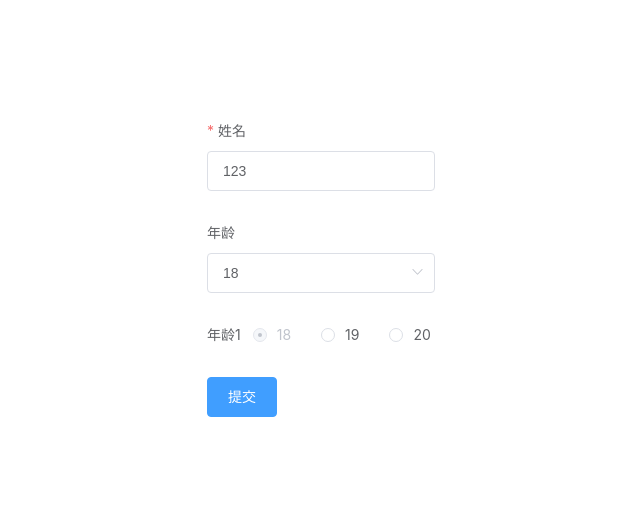
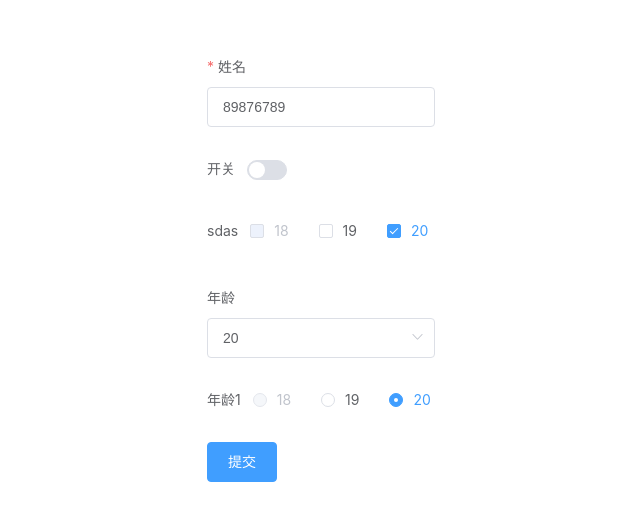
Before and after one commit to zhangwenboi/z-element-ui, a Vue app: page / in a window 1280 px wide. Shown: the part 125-646 px from the top of the page, without its empty margins (205-845 px from the left). Built offline with nearby package versions, Linux system fonts and the light colour scheme.

Commit message:
'add-checkbox'

```diff
--- a/packages/components/form-item/items/checkbox.vue
+++ b/packages/components/form-item/items/checkbox.vue
@@ -1,18 +1,101 @@
 <!-- @format -->
 
 <template>
-  <el-checkbox-group v-bind="$attrs" v-on="funcs">
-    <el-checkbox v-for="(item, index) in groupList" v-bind="$attrs" :label="item.value" :key="'item' + index">{{ item.label }}</el-checkbox>
+  <span v-if="optionsLoading">
+    <i class="el-icon-loading" style="width: inherit; height: inherit"></i>
+  </span>
+  <el-checkbox-group v-model="Value" v-else-if="multiple" ref="ref" v-bind="getProps($attrs, 'group')" v-on="$listeners">
+    <component :is="is" v-for="(option, index) of proxyOptions" v-bind="getProps(option)" :key="option.value" :label="option.value">
+      <slot name="option" :option="option" :index="index">{{ option.label }}</slot>
+    </component>
   </el-checkbox-group>
+  <component v-model="Value" v-else :is="is" ref="ref" v-bind="getProps($attrs)" v-on="$listeners">
+    <template v-slot:default>
+      <slot name="default" />
+    </template>
+  </component>
 </template>
+
 <script>
-import formMixin from './form-mixin.js';
+import optionsMinxin from './optionsMinxin';
+import { getIncludeAttrs } from '../../../utils/utils';
+
+const propsKeys = ['label', 'true-label', 'false-label', 'disabled', 'border', 'size', 'name', 'checked', 'indeterminate', 'style', 'class'];
+
+const groupPropsKyes = ['size', 'disabled', 'min', 'max', 'text-color', 'fill'];
+
 export default {
   name: 'zCheckbox',
-  components: {},
-  mixins: [formMixin],
+  inheritAttrs: false,
+  mixins: [optionsMinxin],
+  model: {
+    value: 'Value',
+    event: 'input'
+  },
+  data() {
+    return { Value: this.value };
+  },
+  props: {
+    value: {
+      type: [String, Number, Boolean, Array],
+      default: ''
+    },
+    activeValue: {
+      type: [Boolean, String, Number],
+      default: true
+    },
+    inactiveValue: {
+      type: [Boolean, String, Number],
+      default: false
+    },
+    button: {
+      type: Boolean,
+      default: false
+    }
+  },
   computed: {
-    groupList: (e) => e.$attrs.list
+    is() {
+      return this.button ? 'el-checkbox-button' : 'el-checkbox';
+    },
+    multiple() {
+      return this.data !== undefined;
+    },
+    proxyValue() {
+      if (this.multiple) {
+        if (this.isProxyStrValue) {
+          return String(this.value)
+            .split(',')
+            .filter((v) => v.trim() != '');
+        }
+        return this.value;
+      } else {
+        return this.value === this.activeValue;
+      }
+    }
+  },
+  created() {
+    if (!this.multiple && this.value !== this.activeValue && this.value !== this.inactiveValue) {
+      this.$emit('input', this.inactiveValue);
+    }
+  },
+  methods: {
+    proxyInput(value) {
+      if (value === this.value) return;
+      if (this.multiple) {
+        if (this.isProxyStrValue) {
+          value = Array.isArray(value) ? value.join() : '';
+        }
+      } else {
+        value = value ? this.activeValue : this.inactiveValue;
+      }
+      this.$emit('input', value);
+    },
+    getProps(traget, type = 'props') {
+      return getIncludeAttrs(type === 'group' ? groupPropsKyes : propsKeys, traget);
+    }
+  },
+  install(vue) {
+    vue.component(this.name, this);
   }
 };
 </script>
--- a/packages/components/form-item/items/form-mixin.js
+++ b/packages/components/form-item/items/form-mixin.js
@@ -23,6 +23,8 @@ export default {
   },
   methods: {
     changeData(e) {
+      console.log('🚀 ~ e', e);
+
       this.$emit('change', e);
     }
   }
--- a/packages/components/form-item/items/optionsMinxin.js
+++ b/packages/components/form-item/items/optionsMinxin.js
@@ -40,6 +40,7 @@ export default {
         this.proxyOptions = this.transformOptions(await options);
         this.optionsLoading = false;
       }
+      console.log(this.proxyOptions, this.$attrs.name);
     },
     // 转化成标准的 [{label,value}] 结构
     transformOptions(options) {
--- a/packages/components/form-item/items/switch.vue
+++ b/packages/components/form-item/items/switch.vue
@@ -1,7 +1,7 @@
 <!-- @format -->
 
 <template>
-  <el-switch v-bind="$attrs" v-on="funcs"> </el-switch>
+  <el-switch v-model="Value" @change="changeData" v-bind="$attrs" v-on="funcs"> </el-switch>
 </template>
 
 <script>
@@ -10,7 +10,12 @@ export default {
   name: 'zSwitch',
   mixins: [formMixin],
   components: {},
-  props: {},
+  props: {
+    value: {
+      type: [Boolean, String, Number],
+      default: true
+    }
+  },
   data() {
     return {};
   },
--- a/packages/components/form-item/items/timePicker.vue
+++ b/packages/components/form-item/items/timePicker.vue
@@ -2,8 +2,8 @@
 
 <template>
   <div>
-    <el-time-select @change="changeData" v-if="type === 'time-select'" v-bind="$attrs" v-on="funcs" :placeholder="$attrs.placeholder || '选择时间'"> </el-time-select>
-    <el-time-picker v-else v-bind="$attrs" v-on="funcs" :placeholder="$attrs.placeholder || '选择时间'"> </el-time-picker>
+    <el-time-select v-model="Value" @change="changeData" v-if="type === 'time-select'" v-bind="$attrs" v-on="funcs" :placeholder="$attrs.placeholder || '选择时间'"> </el-time-select>
+    <el-time-picker v-model="Value" @change="changeData" v-else v-bind="$attrs" v-on="funcs" :placeholder="$attrs.placeholder || '选择时间'"> </el-time-picker>
   </div>
 </template>
 
@@ -12,6 +12,11 @@ import formMixins from './form-mixin';
 export default {
   name: 'timePicker',
   mixins: [formMixins],
-  props: { type: { type: String, default: 'time-select' } }
+  props: {
+    type: { type: String, default: 'time-select' },
+    value: {
+      type: [Array, String, Number]
+    }
+  }
 };
 </script>
--- a/packages/components/form/form.vue
+++ b/packages/components/form/form.vue
@@ -22,9 +22,7 @@ export default {
   },
   data() {
     return {
-      form: {
-        name: '123'
-      },
+      form: {},
       rules: {
         name: [
           { required: true, message: '请输入姓名', trigger: 'blur' },
@@ -42,8 +40,33 @@ export default {
               placeholder: '请输入姓名'
             }
           },
-          defaultValue: '张三'
+          defaultValue: '89876789'
         },
+        {
+          prop: 'switch',
+          label: '开关',
+          option: {
+            isTag: true,
+            name: 'item-switch'
+          },
+          defaultValue: false
+        },
+        {
+          prop: 'chekbox',
+          label: 'sdas',
+          option: {
+            isTag: true,
+            multiple: true,
+            name: 'item-checkbox',
+            data: [
+              { label: '18', value: '18', disabled: true },
+              { label: '19', value: '19' },
+              { label: '20', value: '20' }
+            ]
+          },
+          defaultValue: ['20']
+        },
+
         {
           prop: 'age',
           label: '年龄',
@@ -59,7 +82,7 @@ export default {
               placeholder: '请输入年龄'
             }
           },
-          defaultValue: '18'
+          defaultValue: '20'
         },
         {
           prop: 'age1',
@@ -82,7 +105,7 @@ export default {
               placeholder: '请输入年龄'
             }
           },
-          defaultValue: '18'
+          defaultValue: '20'
         }
       ]
     };
```
